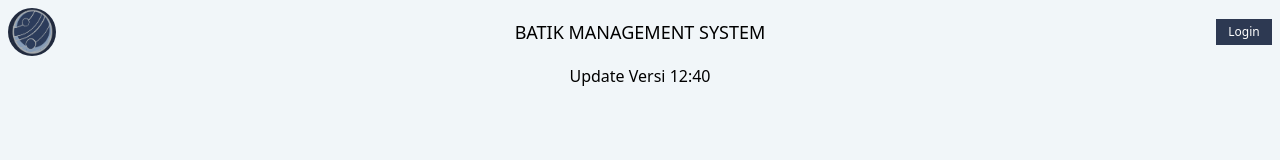
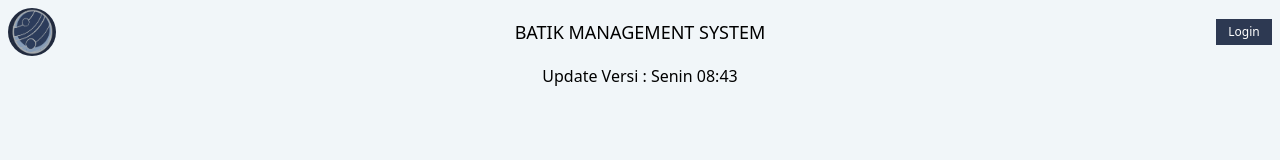
Before and after one commit to danurrizad/defect-detection-batik-system, a React (Vite) app: page /#/ in a window 1280 px wide. Shown: the top 160 px of the page. Built offline with nearby package versions, Linux system fonts and the light colour scheme.

Commit message:
feat: change flask api

```diff
--- a/src/components/CSVupload.jsx
+++ b/src/components/CSVupload.jsx
@@ -38,7 +38,7 @@ const CsvUpload = () => {
       const requestData = new FormData();
       requestData.append('file', file);
       try {
-        const response = await axios.post('http://localhost:5000/api/predict', requestData);
+        const response = await axios.post('https://heroku-forecasting-batik-53db2850b926.herokuapp.com/api/predict', requestData);
         console.log("RESPON FETCH PREDICT:", response)
         const data = response.data;
         setForecastDataAndUpdateStorage(data)
--- a/src/pages/Home.jsx
+++ b/src/pages/Home.jsx
@@ -28,7 +28,7 @@ const Home = () => {
   return (
     <div className='min-h-screen bg-primary5 font-heading'>
         <Header title="BATIK MANAGEMENT SYSTEM"/>
-        <h1 className='text-center'>Update Versi 12:40</h1>
+        <h1 className='text-center'>Update Versi : Senin 08:43</h1>
         {/* Content */}
         <div className='2xl:flex-row flex flex-col items-center justify-center 2xl:gap-40 gap-10 pt-20 px-2'>
 
```
